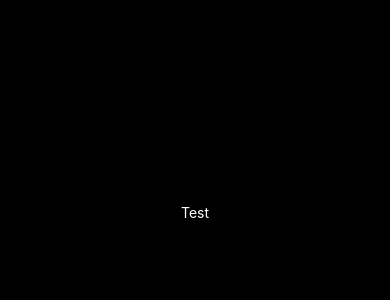
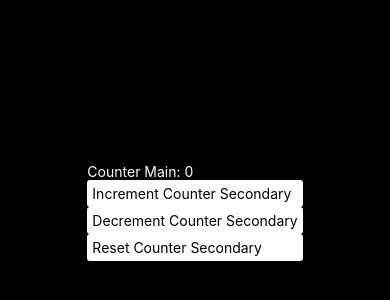
Before and after one commit to valentinmakov/UseReducerTest, a React Native app: screen / in a window 390 px wide. Shown: the part 210-510 px from the top of the page. Built offline with nearby package versions, Linux system fonts and the light colour scheme.

Commit message:
Reducer, models, one set of container and component added

```diff
--- a/App.tsx
+++ b/App.tsx
@@ -1,10 +1,11 @@
 import React from 'react'
 import {
     SafeAreaView,
+    StatusBar,
     View,
-    Text,
-    StatusBar,
 } from 'react-native'
+
+import ContainerCounterMain from './src/containers/ContainerCounterMain'
 
 const App: React.FC = (): React.ReactElement => {
     return (
@@ -12,7 +13,7 @@ const App: React.FC = (): React.ReactElement => {
             <StatusBar barStyle={'light-content'} />
             <SafeAreaView style={{backgroundColor: '#000', flex: 1}}>
                 <View style={{backgroundColor: '#000', flex: 1, justifyContent: 'center', alignItems: 'center'}}>
-                    <Text style={{color: '#FFF'}}>Test</Text>
+                    <ContainerCounterMain/>
                 </View>
             </SafeAreaView>
         </>
--- /dev/null
+++ b/src/actions/actions.ts
@@ -0,0 +1,27 @@
+import {Models} from '../models/models'
+
+export const INCREMENT_COUNTER_MAIN = 'INCREMENT_COUNTER_MAIN'
+export const DECREMENT_COUNTER_MAIN = 'DECREMENT_COUNTER_MAIN'
+export const INCREMENT_COUNTER_SECONDARY = 'INCREMENT_COUNTER_SECONDARY'
+export const DECREMENT_COUNTER_SECONDARY = 'DECREMENT_COUNTER_SECONDARY'
+export const RESET_COUNTER_MAIN = 'RESET_COUNTER_MAIN'
+export const RESET_COUNTER_SECONDARY = 'RESET_COUNTER_SECONDARY'
+
+export const incrementCounterMain = (): Models.IAction => ({
+    type: INCREMENT_COUNTER_MAIN,
+})
+export const decrementCounterMain = (): Models.IAction => ({
+    type: DECREMENT_COUNTER_MAIN,
+})
+export const incrementCounterSecondary = (): Models.IAction => ({
+    type: INCREMENT_COUNTER_SECONDARY,
+})
+export const decrementCounterSecondary = (): Models.IAction => ({
+    type: DECREMENT_COUNTER_SECONDARY,
+})
+export const resetCounterMain = (): Models.IAction => ({
+    type: RESET_COUNTER_MAIN,
+})
+export const resetCounterSecondary = (): Models.IAction => ({
+    type: RESET_COUNTER_SECONDARY,
+})
--- /dev/null
+++ b/src/components/ViewCounterMain.tsx
@@ -0,0 +1,50 @@
+import React from 'react'
+import {
+    StyleSheet,
+    Text,
+    TouchableOpacity,
+    View,
+} from 'react-native'
+
+export interface IProps {
+    counterMain: number,
+    performIncrementCounterSecondary: () => void,
+    performDecrementCounterSecondary: () => void,
+    performResetCounterSecondary: () => void,
+}
+
+const ViewCounterMain: React.FC<IProps> = (props: IProps): React.ReactElement<IProps> => {
+    return (
+        <View style={styles.container}>
+            <Text style={styles.text}>Counter Main: {props.counterMain}</Text>
+            <TouchableOpacity style={styles.button} onPress={() => props.performIncrementCounterSecondary()}>
+                <Text style={styles.buttonText}>Increment Counter Secondary</Text>
+            </TouchableOpacity>
+            <TouchableOpacity style={styles.button} onPress={() => props.performDecrementCounterSecondary()}>
+                <Text style={styles.buttonText}>Decrement Counter Secondary</Text>
+            </TouchableOpacity>
+            <TouchableOpacity style={styles.button} onPress={() => props.performResetCounterSecondary()}>
+                <Text style={styles.buttonText}>Reset Counter Secondary</Text>
+            </TouchableOpacity>
+        </View>
+    )
+}
+
+const styles = StyleSheet.create({
+    container: {
+        marginVertical: 10,
+    },
+    text: {
+        color: '#FFF',
+    },
+    button: {
+        padding: 5,
+        borderRadius: 3,
+        backgroundColor: '#FFF',
+    },
+    buttonText: {
+        color: '#000',
+    },
+})
+
+export default ViewCounterMain
--- /dev/null
+++ b/src/containers/ContainerCounterMain.tsx
@@ -0,0 +1,24 @@
+import React, {useReducer} from 'react'
+import ViewCounterMain from '../components/ViewCounterMain'
+import reducer, {initialState} from '../reducer/reducer'
+import * as actions from '../actions/actions'
+
+const ContainerCounterMain: React.FC = (): React.ReactElement => {
+    const [state, dispatch] = useReducer(reducer, initialState)
+
+    const performIncrementCounterSecondary = (): void => dispatch(actions.incrementCounterSecondary())
+    const performDecrementCounterSecondary = (): void => dispatch(actions.decrementCounterSecondary())
+    const performResetCounterSecondary = (): void => dispatch(actions.resetCounterSecondary())
+
+    return (
+        <ViewCounterMain
+            counterMain={state.counterMain}
+            performIncrementCounterSecondary={performIncrementCounterSecondary}
+            performDecrementCounterSecondary={performDecrementCounterSecondary}
+            performResetCounterSecondary={performResetCounterSecondary}
+        />
+    )
+
+}
+
+export default ContainerCounterMain
--- /dev/null
+++ b/src/models/models.ts
@@ -0,0 +1,21 @@
+import * as actions from '../actions/actions'
+
+export namespace Models {
+    export interface IState {
+        counterMain: number,
+        counterSecondary: number,
+    }
+
+    export interface ICounerAction {
+        type: (
+            typeof actions.DECREMENT_COUNTER_MAIN |
+            typeof actions.INCREMENT_COUNTER_MAIN |
+            typeof actions.DECREMENT_COUNTER_SECONDARY |
+            typeof actions.INCREMENT_COUNTER_SECONDARY |
+            typeof actions.RESET_COUNTER_MAIN |
+            typeof actions.RESET_COUNTER_SECONDARY
+        ),
+    }
+
+    export type IAction = (ICounerAction)
+}
--- /dev/null
+++ b/src/reducer/reducer.ts
@@ -0,0 +1,46 @@
+import {Models} from '../models/models'
+import * as actions from '../actions/actions'
+
+export const initialState: Models.IState = {
+    counterMain: 0,
+    counterSecondary: 0,
+}
+
+const reducer = (state: Models.IState = initialState, action: Models.IAction): Models.IState => {
+    switch (action.type) {
+        case actions.INCREMENT_COUNTER_MAIN:
+            return {
+                ...state,
+                counterMain: state.counterMain + 1,
+            }
+        case actions.DECREMENT_COUNTER_MAIN:
+            return {
+                ...state,
+                counterMain: state.counterMain - 1,
+            }
+        case actions.RESET_COUNTER_MAIN:
+            return {
+                ...state,
+                counterMain: initialState.counterMain,
+            }
+        case actions.INCREMENT_COUNTER_SECONDARY:
+            return {
+                ...state,
+                counterSecondary: state.counterSecondary + 1,
+            }
+        case actions.DECREMENT_COUNTER_SECONDARY:
+            return {
+                ...state,
+                counterSecondary: state.counterSecondary - 1,
+            }
+        case actions.RESET_COUNTER_SECONDARY:
+            return {
+                ...state,
+                counterSecondary: initialState.counterSecondary,
+            }
+        default:
+            return state
+    }
+}
+
+export default reducer
```
